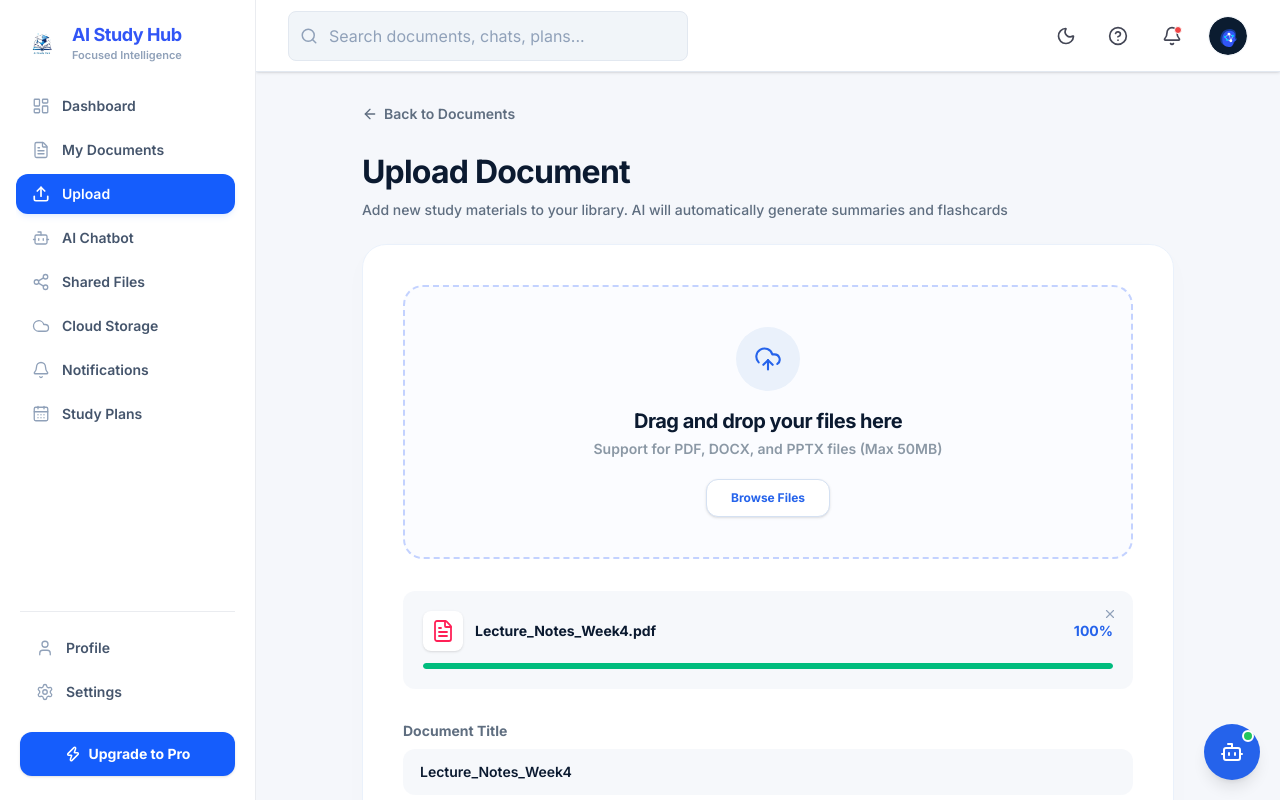
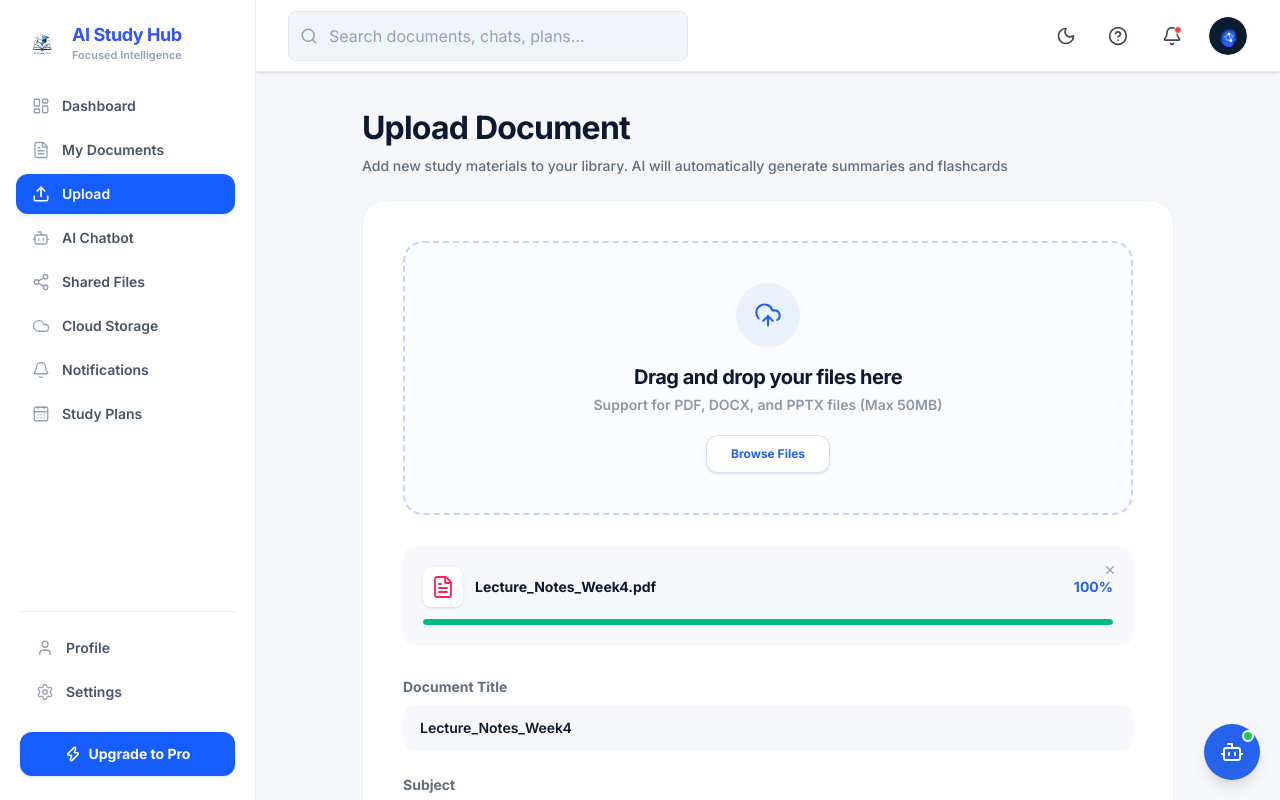
Before and after one commit to huynhduybinh24/SWP391_AIStudyHub, a React (Vite) app in the folder FrontEnd/: page /dashboard/upload in a window 1280 px wide. Built offline with nearby package versions, Linux system fonts and the light colour scheme; the HTML template or start-up script is replaced by a standard one.

Commit message:
refactor: remove back navigation from upload page

```diff
--- a/FrontEnd/src/features/documents/pages/UploadPage.tsx
+++ b/FrontEnd/src/features/documents/pages/UploadPage.tsx
@@ -1,7 +1,6 @@
 import React, { useState, useEffect, useRef } from 'react'
 import { useNavigate } from 'react-router-dom'
 import {
-  ArrowLeft,
   CloudUpload,
   FileText,
   X,
@@ -275,17 +274,7 @@ export function UploadPage() {
         accept=".pdf,.docx,.doc,.txt,.png,.jpg,.jpeg,.pptx,.ppt"
       />
 
-      {/* Back Link Breadcrumb */}
-      <div className="flex items-center justify-between">
-        <button
-          type="button"
-          onClick={() => navigate('/dashboard/documents')}
-          className="flex items-center gap-1.5 text-sm font-semibold text-[#5F6E80] hover:text-[#2563eb] transition-colors focus:outline-none w-fit cursor-pointer"
-        >
-          <ArrowLeft className="h-4 w-4" />
-          Back to Documents
-        </button>
-      </div>
+
 
       {/* Header Title and Description */}
       <div className="space-y-1">
--- a/FrontEnd/src/features/documents/pages/UploadSubjectDocumentPage.tsx
+++ b/FrontEnd/src/features/documents/pages/UploadSubjectDocumentPage.tsx
@@ -1,7 +1,6 @@
 import React, { useState, useEffect, useRef } from 'react'
 import { useParams, useNavigate, useOutletContext } from 'react-router-dom'
 import {
-  ArrowLeft,
   CloudUpload,
   FileText,
   X,
@@ -244,17 +243,7 @@ export function UploadSubjectDocumentPage() {
         accept=".pdf,.docx,.doc,.txt,.png,.jpg,.jpeg,.pptx,.ppt"
       />
 
-      {/* Back Link Breadcrumb */}
-      <div className="flex items-center justify-between">
-        <button
-          type="button"
-          onClick={() => navigate(`/dashboard/documents/subject/${subjectId}`)}
-          className="flex items-center gap-1.5 text-sm font-semibold text-[#5F6E80] hover:text-[#2563eb] transition-colors focus:outline-none w-fit cursor-pointer"
-        >
-          <ArrowLeft className="h-4 w-4" />
-          Back to Cloud Storage
-        </button>
-      </div>
+
 
       {/* Header Title and Description */}
       <div className="space-y-1">
```
